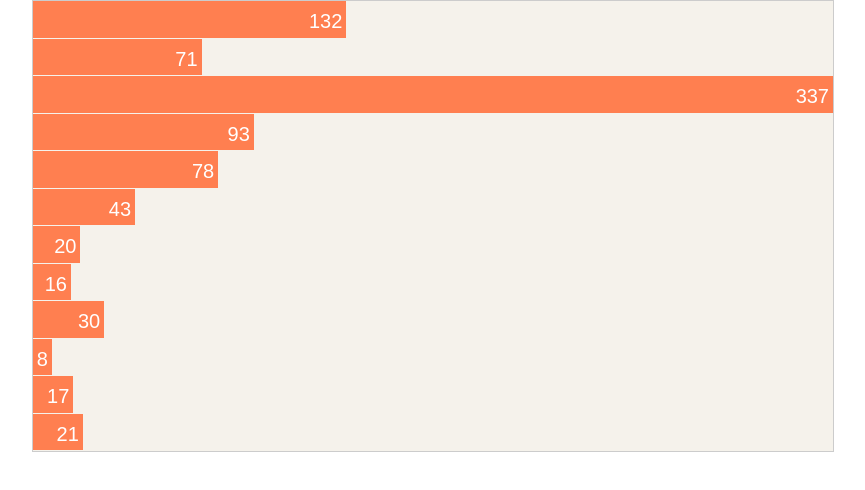
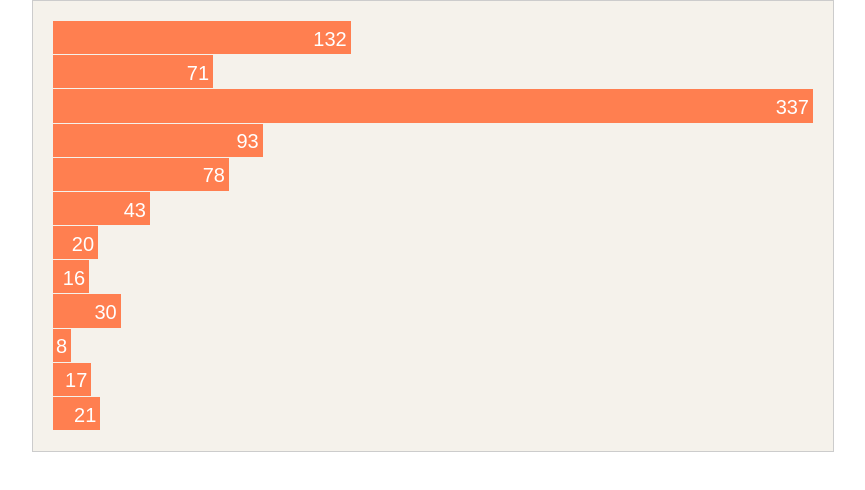
Before and after one commit to cleriphil/d3tut, a plain HTML site: page index.html in a window 1280 px wide. Shown: the whole page, without its empty margins (207-1072 px from the left). Drawn offline with Linux system fonts and the light colour scheme.

Commit message:
add svg group and margins to chart

```diff
--- a/createSVG.js
+++ b/createSVG.js
@@ -1,15 +1,31 @@
 window.onload = function(){
   var w = 800;
   var h = 450;
+  var margin = {
+    top: 20,
+    bottom: 20,
+    left: 20,
+    right: 20
+  }
+  var width = w - margin.left - margin.right;
+  var height = h - margin.top - margin.bottom;
 
-  scaleData(w,h);
-  console.log('x: ' + x);
+  var x = d3.scaleLinear()
+          .domain([0,d3.max(data)]) //range of values, smallest and largest val
+          .range([0,width]);//range is output values that we want to scale to
+                        //scale to width of svg element
+  var y = d3.scaleLinear()
+          .domain([0,data.length])
+          .range([0,height]);
 
   var svg = d3.select('body').append('svg') //select body text-align and append svg tag
               .attr('id', 'chart')
               .attr('width', w)
               .attr('height', h);
 
+  var chart = svg.append('g') //great svg group
+              .classed('display', true)
+              .attr('transform','translate(' + margin.top + ',' + margin.left +')');
 
   function plot(params){
     console.log(this)
@@ -57,7 +73,7 @@ window.onload = function(){
           });
   }
 
-  plot.call(svg, {
+  plot.call(chart, {
     data: data
   }); //use .call to change this to svg instead of window
 
--- a/index.html
+++ b/index.html
@@ -6,14 +6,8 @@
     <link rel="stylesheet" href="main.css" media="screen" title="no title" charset="utf-8">
     <script type="text/javascript" src='d3.min.js'></script>
     <script type="text/javascript" src='findLoLiValue.js'></script>
-    <script type="text/javascript" src='scaleData.js'></script>
     <script type="text/javascript" src='createSVG.js'></script>
-    <script type="text/javascript" src='addText.js'></script>
   </head>
   <body>
-    <script>
-
-
-</script>
   </body>
 </html>
--- a/scaleData.js
+++ /dev/null
@@ -1,12 +0,0 @@
-var x, y;
-function scaleData(w,h) {
-  x = d3.scaleLinear()
-          .domain([0,d3.max(data)]) //range of values, smallest and largest val
-          .range([0,w]);//range is output values that we want to scale to
-                        //scale to width of svg element
-  y = d3.scaleLinear()
-          .domain([0,data.length])
-          .range([0,h]);
-};
-
-// x and y scaling functions used in createSVG.js
```
